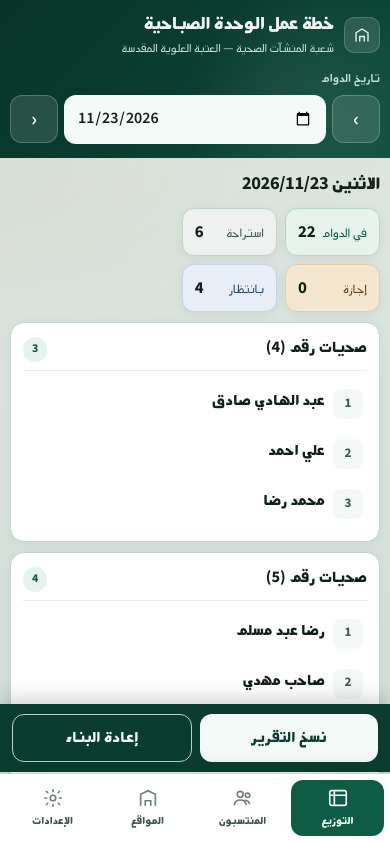
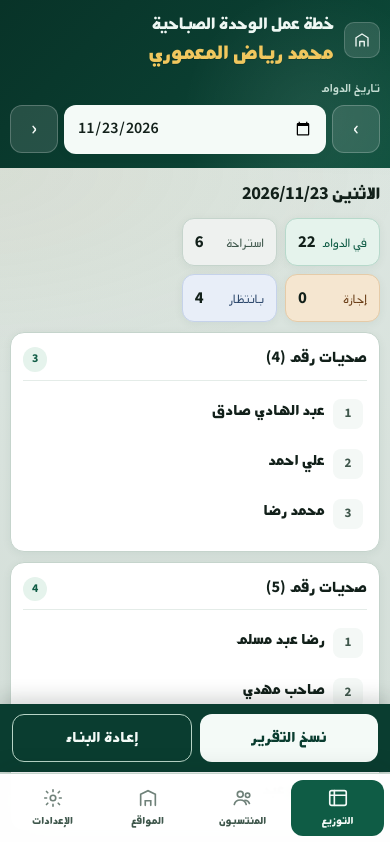
Before and after one commit to Warithh/khadam-morning-unit, a plain HTML site: page index.html in a window 390 px wide. Shown: the top 842 px of the page. Drawn offline with Linux system fonts and the light colour scheme.

Commit message:
أظهر اسم المسؤول محمد رياض المعموري تحت العنوان بلون ذهبي.
Co-authored-by: Cursor <cursoragent@cursor.com>

```diff
--- a/index.html
+++ b/index.html
@@ -117,7 +117,15 @@
       letter-spacing: -0.02em;
       line-height: 1.25;
     }
-    .top .sub { margin-top: 4px; color: #c5ddd3; font-size: 0.95rem; }
+    .top .manager {
+      margin-top: 6px;
+      color: #f0c75e;
+      font-size: clamp(1.35rem, 3.2vw, 1.95rem);
+      font-weight: 800;
+      letter-spacing: -0.01em;
+      line-height: 1.3;
+      text-shadow: 0 1px 0 rgba(0, 0, 0, .18);
+    }
     .date-field {
       display: grid;
       gap: 6px;
@@ -694,15 +702,8 @@
       }
       .brand-mark { width: 36px; height: 36px; border-radius: 10px; margin-inline-end: 10px; }
       .brand-mark svg { width: 18px; height: 18px; }
-      h1 { font-size: 1.2rem; }
-      .top .sub {
-        font-size: 0.8rem;
-        line-height: 1.35;
-        display: -webkit-box;
-        -webkit-line-clamp: 2;
-        -webkit-box-orient: vertical;
-        overflow: hidden;
-      }
+      h1 { font-size: 1.15rem; }
+      .top .manager { font-size: 1.35rem; margin-top: 4px; }
       .date-field {
         display: grid;
         gap: 6px;
@@ -856,7 +857,7 @@
         </span>
         <div>
           <h1>خطة عمل الوحدة الصباحية</h1>
-          <p class="sub">شعبة المنشآت الصحية — العتبة العلوية المقدسة</p>
+          <p class="manager">محمد رياض المعموري</p>
         </div>
       </div>
       <label class="date-field">تاريخ الدوام
```
Also changed, not shown: 1 other file.
